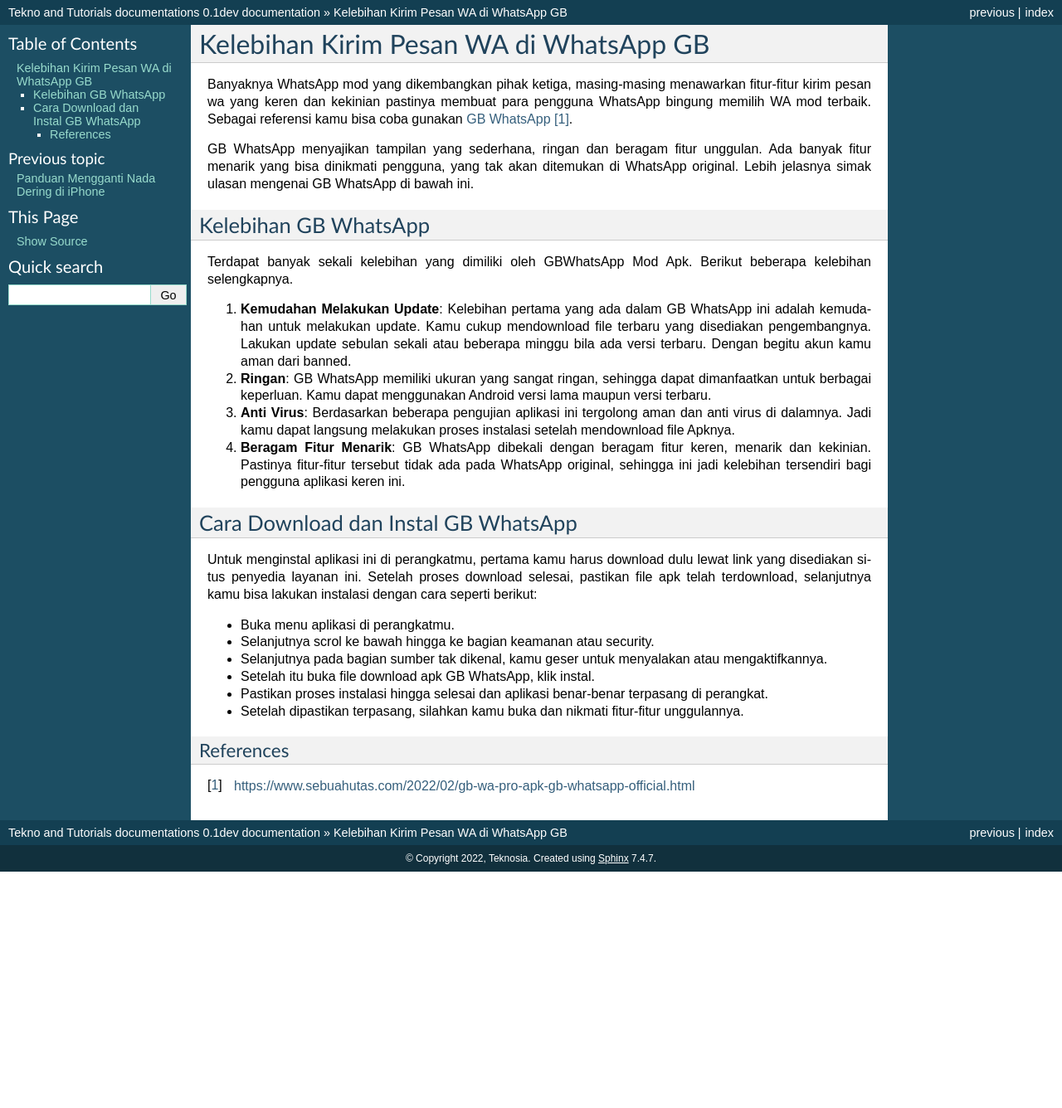
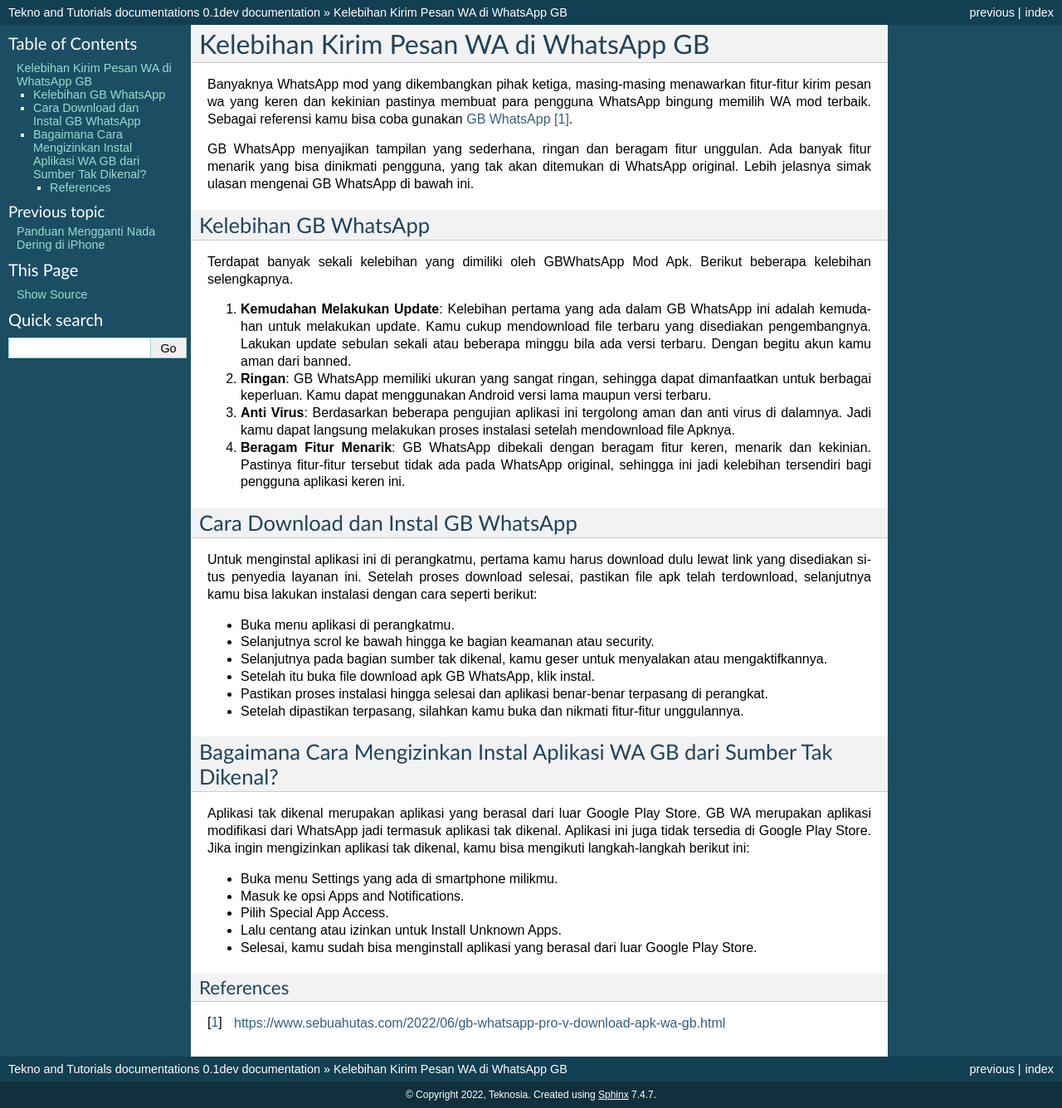
Before and after one commit to techidn/truffle, a Sphinx documentation site: the page built from docs/pesan-wa/index.rst, in a window 1280 px wide. Shown: the whole page at 83% size. Built offline with Sphinx 7.4.7, drawn with Linux system fonts in a browser that asks for light colours; pages that are not in the unit, such as notebooks, are missing from menus; before the commit the page ends 1051 px from its top, so only the background shows below that.

Commit message:
Update index.rst

```diff
--- a/docs/pesan-wa/index.rst
+++ b/docs/pesan-wa/index.rst
@@ -27,10 +27,22 @@ Untuk menginstal aplikasi ini di perangkatmu, pertama kamu harus download dulu l
 - Pastikan proses instalasi hingga selesai dan aplikasi benar-benar terpasang di perangkat.
 - Setelah dipastikan terpasang, silahkan kamu buka dan nikmati fitur-fitur unggulannya.
 
+
+Bagaimana Cara Mengizinkan Instal Aplikasi WA GB dari Sumber Tak Dikenal?
+----------------------
+
+Aplikasi tak dikenal merupakan aplikasi yang berasal dari luar Google Play Store. GB WA merupakan aplikasi modifikasi dari WhatsApp jadi termasuk aplikasi tak dikenal. Aplikasi ini juga tidak tersedia di Google Play Store. Jika ingin mengizinkan aplikasi tak dikenal, kamu bisa mengikuti langkah-langkah berikut ini:
+
+- Buka menu Settings yang ada di smartphone milikmu.
+- Masuk ke opsi Apps and Notifications.
+- Pilih Special App Access.
+- Lalu centang atau izinkan untuk Install Unknown Apps.
+- Selesai, kamu sudah bisa menginstall aplikasi yang berasal dari luar Google Play Store.
+
 **********
 References
 **********
 
 .. target-notes::
 
-.. _`GB WhatsApp`: https://www.sebuahutas.com/2022/02/gb-wa-pro-apk-gb-whatsapp-official.html
+.. _`GB WhatsApp`: https://www.sebuahutas.com/2022/06/gb-whatsapp-pro-v-download-apk-wa-gb.html
```
